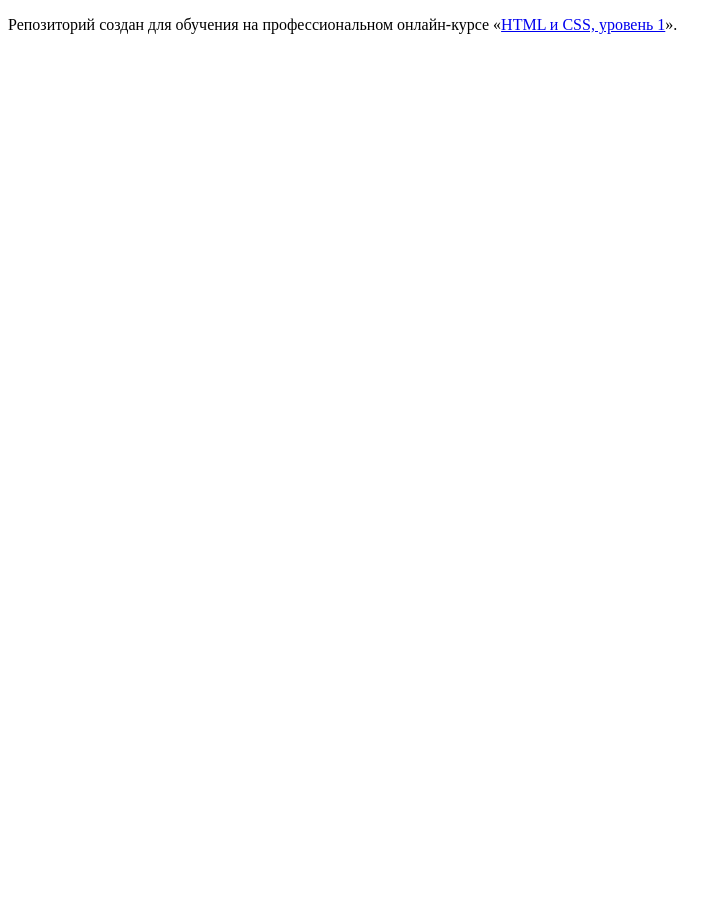
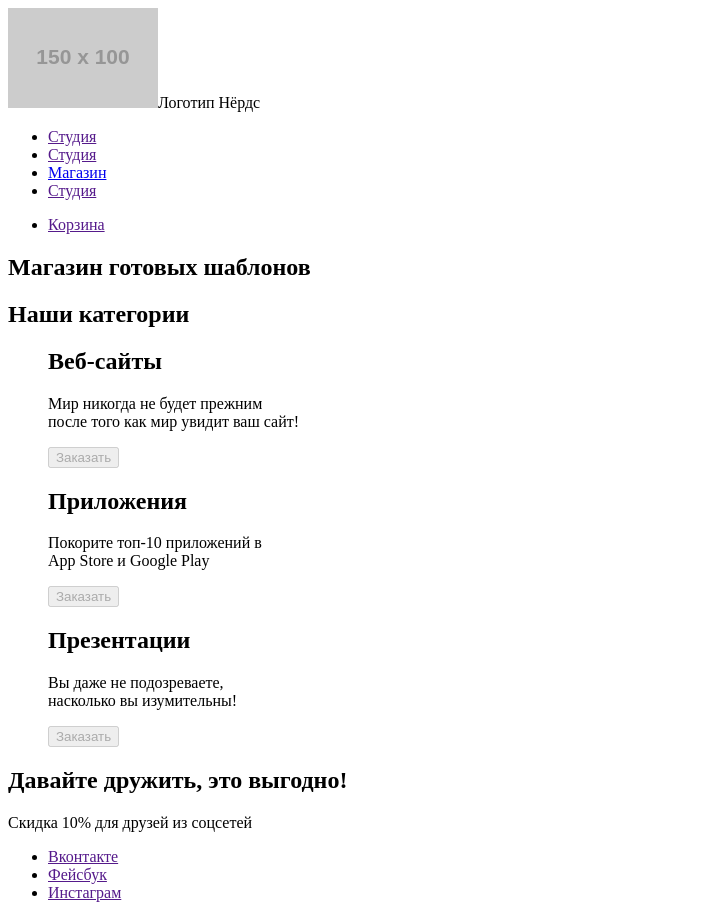
Before and after one commit to rmk1409/nerds-for-olya, a plain HTML site: page index.html in a window 1280 px wide. Shown: the whole page, without its empty margins (0-727 px from the left). Before the commit the page ends 800 px from the top, so only its background shows below. Drawn offline with Linux system fonts and the light colour scheme; placeholder pictures from the web are drawn by us.

Commit message:
2.0 Разметка страницы проекта Nerd's

```diff
--- a/index.html
+++ b/index.html
@@ -2,11 +2,77 @@
 <html lang="ru">
 <head>
   <meta charset="utf-8">
-  <title>HTML Academy: Нёрдс</title>
+  <title>"Nerd's" Магазин готовых шаблонов</title>
 </head>
 <body>
+  <header>
+    <nav>
+      <a><img src="https://via.placeholder.com/150x100" alt="">Логотип Нёрдс</a>
+      <ul>
+        <li>
+          <a href="">Студия</a>
+        </li>
+        <li>
+          <a href="">Студия</a>
+        </li>
+        <li>
+          <a href="catalog.html">Магазин</a>
+        </li>
+        <li>
+          <a href="">Студия</a>
+        </li>
+      </ul>
+      <ul>
+        <li>
+          <a href="">Корзина</a>
+        </li>
+      </ul>
+      <h1>Магазин готовых шаблонов</h1>
+    </nav>
 
-<p>Репозиторий создан для обучения на профессиональном онлайн‑курсе «<a href="https://htmlacademy.ru/intensive/htmlcss">HTML и CSS, уровень 1</a>».</p>
-
+  </header>
+  <main>
+    <section>
+      <h1>Наши категории</h1>
+      <ul>
+        <h2>Веб-сайты</h2>
+        <p>Мир никогда не будет прежним <br>
+          после того как мир увидит ваш сайт!
+        </p>
+        <button type="button" disabled>Заказать</button>
+      </ul>
+      <ul>
+        <h2>Приложения</h2>
+        <p>Покорите топ-10 приложений в<br>
+          App Store и  Google Play
+        </p>
+        <button type="button" disabled>Заказать</button>
+      </ul>
+      <ul>
+        <h2>Презентации</h2>
+        <p>Вы даже не подозреваете,<br>
+          насколько вы изумительны!
+        </p>
+        <button type="button" disabled>Заказать</button>
+      </ul>
+    </section>
+  </main>
+  <footer>
+    <section>
+      <h2>Давайте дружить, это выгодно!</h2>
+      <p>Скидка 10% для друзей из соцсетей</p>
+      <ul>
+        <li>
+          <a href="">Вконтакте</a>
+        </li>
+        <li>
+          <a href="">Фейсбук</a>
+        </li>
+        <li>
+          <a href="">Инстаграм</a>
+        </li>
+      </ul>
+    </section>
+  </footer>
 </body>
 </html>
```
Also changed, not shown: catalog.html (added, +96 -0 lines).
